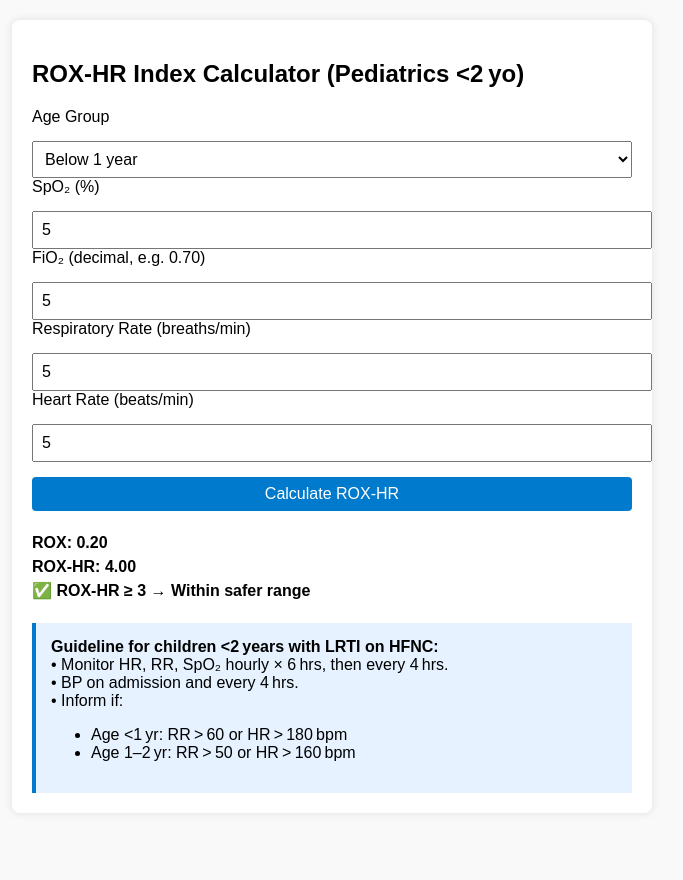
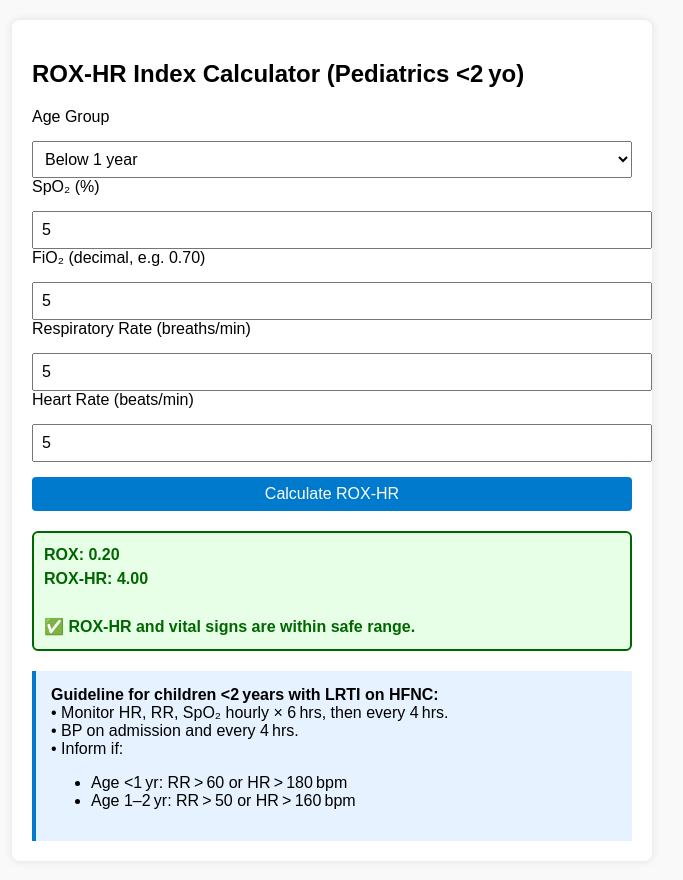
Before and after one commit to TMAN900928/ROX-HR-CALC, a plain HTML site: page index.html in a window 1280 px wide. Both pictures are taken after typing "5", "5", "5", "5" into the empty fields and a click on the button "Calculate ROX-HR". Shown: the whole page, without its empty margins (308-991 px from the left). Before the commit the page ends 833 px from the top, so only its background shows below. Drawn offline with Linux system fonts and the light colour scheme.

Commit message:
Update index.html

```diff
--- a/index.html
+++ b/index.html
@@ -11,7 +11,10 @@
     input, select, button { width: 100%; margin-top: 15px; padding: 8px; font-size: 1rem; }
     button { background: #007acc; color: white; border: none; cursor: pointer; border-radius: 4px; }
     .note { margin-top: 20px; padding: 15px; background: #e6f2ff; border-left: 4px solid #007acc; }
-    #result { margin-top: 20px; font-weight: bold; line-height: 1.5; }
+    #result { margin-top: 20px; font-weight: bold; line-height: 1.5; padding: 10px; border-radius: 6px; }
+    .red { color: #b30000; background: #ffe6e6; border: 2px solid #b30000; text-transform: uppercase; }
+    .yellow { color: #b38f00; background: #fffbe6; border: 2px solid #b38f00; }
+    .green { color: #006600; background: #e6ffe6; border: 2px solid #006600; }
   </style>
 </head>
 <body>
@@ -60,34 +63,46 @@
       const rr = parseFloat(document.getElementById('rr').value);
       const hr = parseFloat(document.getElementById('hr').value);
 
-      if (![spo2,fio2,rr,hr].every(v => !isNaN(v) && v > 0)) {
+      if (![spo2, fio2, rr, hr].every(v => !isNaN(v) && v > 0)) {
         document.getElementById('result').innerHTML = "❗ Please enter valid numeric values.";
         return;
       }
 
       const rox = (spo2 / fio2) / rr;
       const roxhr = (rox / hr) * 100;
-      const roxhrMsg = roxhr < 3
-        ? "⚠️ ROX-HR < 3 → High risk of HFNC failure"
-        : "✅ ROX-HR ≥ 3 → Within safer range";
+      let statusClass = "green";
+      let messages = [];
 
-      let alertLines = [];
-      if ( (ageGroup === "<1" && rr > 60) || (ageGroup === "1-2" && rr > 50) ) {
-        alertLines.push("⚠️ RR above threshold");
-      }
-      if ( (ageGroup === "<1" && hr > 180) || (ageGroup === "1-2" && hr > 160) ) {
-        alertLines.push("⚠️ HR above threshold");
+      let highRR = false, highHR = false, lowROXHR = false;
+
+      // Check thresholds
+      if (ageGroup === "<1" && rr > 60) highRR = true;
+      if (ageGroup === "1-2" && rr > 50) highRR = true;
+      if (ageGroup === "<1" && hr > 180) highHR = true;
+      if (ageGroup === "1-2" && hr > 160) highHR = true;
+      if (roxhr < 3) lowROXHR = true;
+
+      if (highRR) messages.push("⚠️ RR above threshold");
+      if (highHR) messages.push("⚠️ HR above threshold");
+      if (lowROXHR) messages.push("⚠️ ROX-HR < 3 → High risk of HFNC failure");
+
+      // Evaluate severity
+      const issues = [highRR, highHR, lowROXHR].filter(Boolean).length;
+      if (issues >= 2 || lowROXHR) {
+        statusClass = "red";
+        messages.push("❗ PLEASE ALERT THE SPECIALIST");
+      } else if (issues === 1) {
+        statusClass = "yellow";
+        messages.push("⚠️ One parameter slightly elevated. Monitor closely.");
+      } else {
+        messages.push("✅ ROX-HR and vital signs are within safe range.");
       }
 
-      if (alertLines.length) {
-        alert("⚠️ " + alertLines.join(" and ") + ". Please inform the team.");
-      }
-
+      document.getElementById('result').className = statusClass;
       document.getElementById('result').innerHTML = `
         ROX: ${rox.toFixed(2)}<br>
-        ROX-HR: ${roxhr.toFixed(2)}<br>
-        ${roxhrMsg}<br>
-        ${alertLines.join("<br>")}
+        ROX-HR: ${roxhr.toFixed(2)}<br><br>
+        ${messages.join("<br>")}
       `;
     }
   </script>
```
